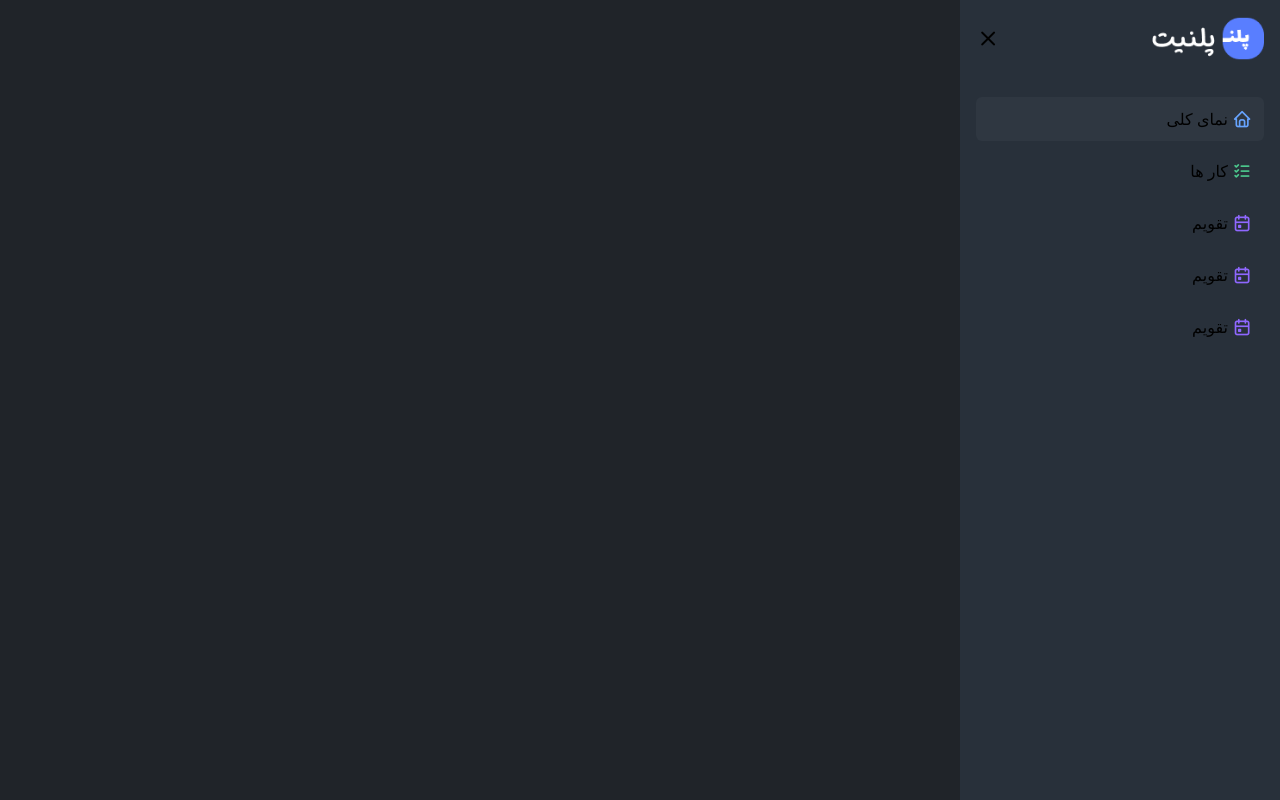
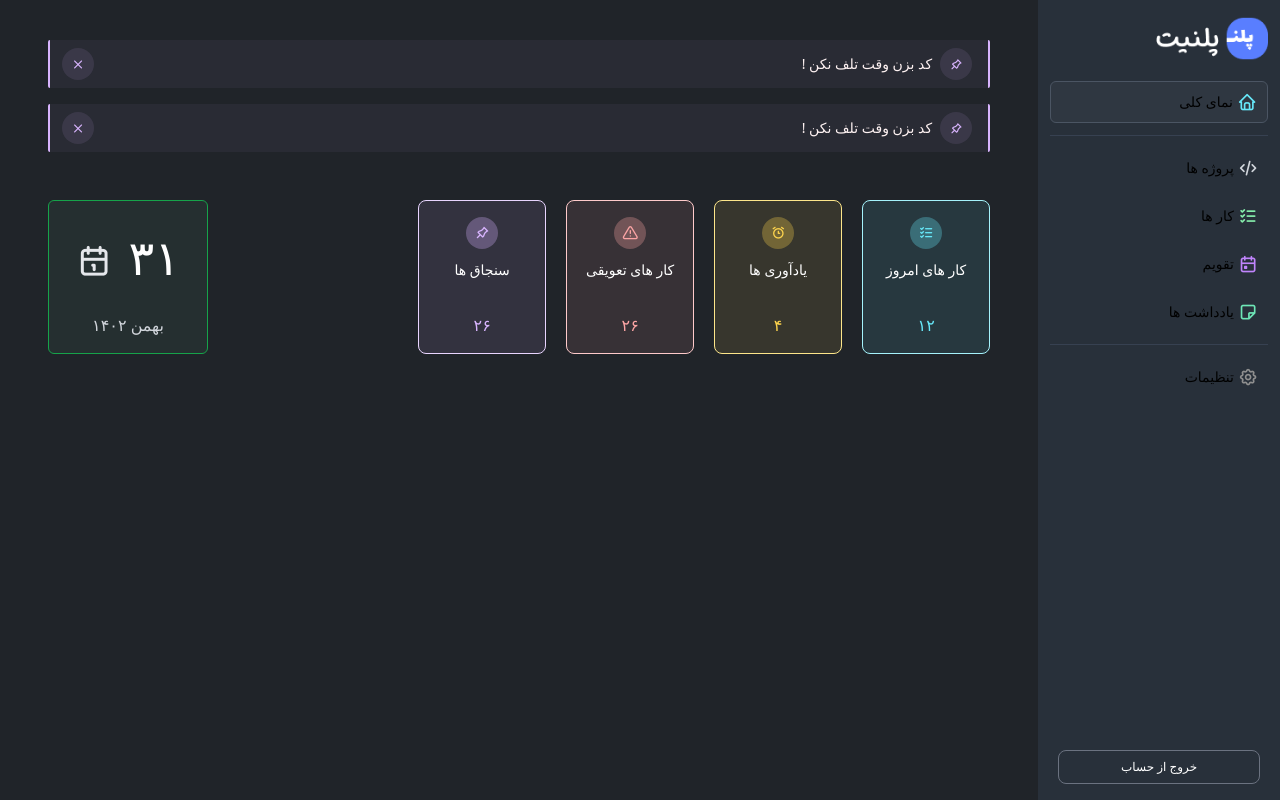
Before and after one commit to abdoki7788/Planit, a Django app: page /dashboard/ in a window 1280 px wide. Run offline with Django 4.2, Linux system fonts and the light colour scheme; the visitor is signed in with stand-in values (Sample User, id 1); some libraries are stand-ins or nearby versions.

Commit message:
overview page designed

```diff
--- a/accounts/urls.py
+++ b/accounts/urls.py
@@ -6,4 +6,5 @@ app_name = "accounts"
 urlpatterns = [
     path("register/", views.Register.as_view(), name="register"),
     path("login/", views.Login.as_view(), name="login"),
+    path("logout/", views.Logout.as_view(), name="logout"),
 ]
--- a/accounts/views.py
+++ b/accounts/views.py
@@ -1,6 +1,7 @@
 from typing import Any
 from django.shortcuts import render, redirect
 from django.views.generic import View
+from django.contrib.auth import logout
 from django.contrib.auth.views import LoginView
 from . import forms
 
@@ -25,3 +26,8 @@ class Register(View):
 
 class Login(LoginView):
     template_name = "accounts/login.html"
+
+class Logout(View):
+    def get(self, request):
+        logout(request)
+        return redirect("landing:home")
--- /dev/null
+++ b/templates/components/side-navbar.html
@@ -0,0 +1,51 @@
+{% load static %}
+<nav class="w-80 bg-[#28303A] flex flex-col py-4 px-3 justify-between">
+    <header>
+        <a href="{% url "landing:home" %}" class="w-full flex justify-between items-center mb-4">
+            <img src="{% static "logos/logo.png" %}" class="w-28">
+        </a>
+        <ul id="menu" class="flex flex-col w-full my-2">
+            <li class="my-1">
+                <a href="/" class="w-full p-1.5 bg-[#2F3741] flex items-center text-menu-item text-sm rounded-md hover:bg-[#2F3741] border border-gray-600">
+                    <i class="ti ti-home text-xl mx-1 text-cyan-300"></i>
+                    نمای کلی
+                </a>
+            </li>
+            <div class="h-[1px] w-full bg-gray-700 my-2"></div>
+            <li class="my-1">
+                <a href="/" class="w-full p-1.5 flex items-center text-menu-item text-sm rounded-md hover:bg-[#2F3741]">
+                    <i class="ti ti-code text-xl mx-1 text-gray-300 "></i>
+                    پروژه ها
+                </a>
+            </li>
+            <li class="my-1">
+                <a href="/" class="w-full p-1.5 flex items-center text-menu-item text-sm rounded-md hover:bg-[#2F3741]">
+                    <i class="ti ti-list-check text-xl mx-1 text-green-300"></i>
+                    کار ها
+                </a>
+            </li>
+            <li class="my-1">
+                <a href="/" class="w-full p-1.5 flex items-center text-menu-item text-sm rounded-md hover:bg-[#2F3741]">
+                    <i class="ti ti-calendar-event text-xl mx-1 text-purple-400"></i>
+                    تقویم
+                </a>
+            </li>
+            <li class="my-1">
+                <a href="/" class="w-full p-1.5 flex items-center text-menu-item text-sm rounded-md hover:bg-[#2F3741]">
+                    <i class="ti ti-note text-xl mx-1 text-emerald-300"></i>
+                    یادداشت ها
+                </a>
+            </li>
+            <div class="h-[1px] w-full bg-gray-700 my-2"></div>
+            <li class="my-1">
+                <a href="/" class="w-full p-1.5 flex items-center text-menu-item text-sm rounded-md hover:bg-[#2F3741]">
+                    <i class="ti ti-settings text-xl mx-1 text-[#8f8f8f]"></i>
+                    تنظیمات
+                </a>
+            </li>
+        </ul>
+    </header>
+    <footer>
+        <a href="{% url "accounts:logout" %}" class="text-white py-2 mx-2 text-center rounded-lg border border-gray-500 text-xs block cursor-pointer hover:border-gray-600 transition-all">خروج از حساب</a>
+    </footer>
+</nav>
--- a/templates/dashboard/overview.html
+++ b/templates/dashboard/overview.html
@@ -3,45 +3,84 @@
 
 {% block title %}داشبورد نمای کلی{% endblock title %}
 
-{% block body-style %}bg-[#202429] min-h-[100vh] flex{% endblock body-style %}
+{% block body-style %}bg-[#202429] min-h-[100vh] flex justify-between{% endblock body-style %}
 
 {% block body-content %}
-<nav class="w-80 bg-[#28303A] flex flex-col p-4">
-    <div class="w-full flex justify-between items-center mb-4">
-        <img src="{% static "logos/logo.png" %}" class="w-28">
-        <i class="ti ti-x text-2xl text-icon-gray cursor-pointer hover:bg-slate-700 rounded-md"></i>
-    </div>
-    <ul id="menu" class="flex flex-col w-full my-4">
-        <li class="my-1">
-            <a href="/" class="w-full p-2 bg-[#2F3741] flex items-center text-menu-item text-md rounded-md">
-                <i class="ti ti-home text-xl mx-1 text-[#67A4FF]"></i>
-                نمای کلی
-            </a>
-        </li>
-        <li class="my-1">
-            <a href="/" class="w-full p-2 flex items-center text-menu-item text-md rounded-md">
-                <i class="ti ti-list-check text-xl mx-1 text-[#4CC98D]"></i>
-                کار ها
-            </a>
-        </li>
-        <li class="my-1">
-            <a href="/" class="w-full p-2 flex items-center text-menu-item text-md rounded-md">
-                <i class="ti ti-calendar-event text-xl mx-1 text-[#8F67FF]"></i>
-                تقویم
-            </a>
-        </li>
-        <li class="my-1">
-            <a href="/" class="w-full p-2 flex items-center text-menu-item text-md rounded-md">
-                <i class="ti ti-calendar-event text-xl mx-1 text-[#8F67FF]"></i>
-                تقویم
-            </a>
-        </li>
-        <li class="my-1">
-            <a href="/" class="w-full p-2 flex items-center text-menu-item text-md rounded-md">
-                <i class="ti ti-calendar-event text-xl mx-1 text-[#8F67FF]"></i>
-                تقویم
-            </a>
-        </li>
-    </ul>
-</nav>
+{% include "components/side-navbar.html" %}
+<main class="w-full mx-12">
+    <header class="flex flex-col my-6">
+        <div class="">
+            <div class="w-full my-4 p-2 bg-purple-300 bg-opacity-5 border border-y-0 border-x-2 border-purple-300 rounded-sm text-red-50 flex items-center text-sm relative">
+                <div class="w-8 h-8 rounded-full bg-purple-300 bg-opacity-10 flex justify-center items-center text-purple-300 mx-2">
+                    <i class="ti ti-pin"></i>
+                </div>
+                کد بزن وقت تلف نکن !
+
+                <div class="w-8 h-8 rounded-full bg-purple-300 bg-opacity-10 flex justify-center items-center text-purple-300 mx-2 absolute left-1 hover:bg-opacity-20 cursor-pointer">
+                    <i class="ti ti-x"></i>
+                </div>
+            </div>
+            <div class="w-full my-4 p-2 bg-purple-300 bg-opacity-5 border border-y-0 border-x-2 border-purple-300 rounded-sm text-red-50 flex items-center text-sm relative">
+                <div class="w-8 h-8 rounded-full bg-purple-300 bg-opacity-10 flex justify-center items-center text-purple-300 mx-2">
+                    <i class="ti ti-pin"></i>
+                </div>
+                کد بزن وقت تلف نکن !
+
+                <div class="w-8 h-8 rounded-full bg-purple-300 bg-opacity-10 flex justify-center items-center text-purple-300 mx-2 absolute left-1 hover:bg-opacity-20 cursor-pointer">
+                    <i class="ti ti-x"></i>
+                </div>
+            </div>
+        </div>
+        <div class="flex justify-between mt-8">
+            <div class="flex w-full">
+                <a href="/ " class="bg-cyan-300 bg-opacity-10 font-lalezar py-4 px-2 border hover:bg-opacity-5 transition cursor-pointer border-cyan-200 min-w-[8rem] ml-5 rounded-lg flex flex-col justify-center items-center">
+                    <div>
+                        <span class="mx-auto w-8 h-8 rounded-full bg-cyan-300 bg-opacity-30 flex justify-center items-center mb-2">
+                            <i class="ti ti-list-check text-cyan-300"></i>
+                        </span>
+                        <span class="text-white text-sm my-4">کار های امروز</span>
+                    </div>
+                    <span class="text-cyan-300 mt-8">۱۲</span>
+                </a>
+
+                <a href="/ " class="bg-amber-300 bg-opacity-10 font-lalezar py-4 px-2 border hover:bg-opacity-5 transition cursor-pointer border-amber-200 min-w-[8rem] ml-5 rounded-lg flex flex-col justify-center items-center">
+                    <div>
+                        <span class="mx-auto w-8 h-8 rounded-full bg-amber-300 bg-opacity-30 flex justify-center items-center mb-2">
+                            <i class="ti ti-alarm text-amber-300"></i>
+                        </span>
+                        <span class="text-white text-sm my-4">یادآوری ها</span>
+                    </div>
+                    <span class="text-amber-300 mt-8">۴</span>
+                </a>
+
+                <a href="/ " class="bg-red-300 bg-opacity-10 font-lalezar py-4 px-2 border hover:bg-opacity-5 transition cursor-pointer border-red-200 min-w-[8rem] ml-5 rounded-lg flex flex-col justify-center items-center">
+                    <div>
+                        <span class="mx-auto w-8 h-8 rounded-full bg-red-300 bg-opacity-30 flex justify-center items-center mb-2">
+                            <i class="ti ti-alert-triangle text-red-300"></i>
+                        </span>
+                        <span class="text-white text-sm my-4">کار های تعویقی</span>
+                    </div>
+                    <span class="text-red-300 mt-8">۲۶</span>
+                </a>
+
+                <a href="/ " class="bg-purple-300 bg-opacity-10 font-lalezar py-4 px-2 border hover:bg-opacity-5 transition cursor-pointer border-purple-200 min-w-[8rem] ml-5 rounded-lg flex flex-col justify-center items-center">
+                    <div>
+                        <span class="mx-auto w-8 h-8 rounded-full bg-purple-300 bg-opacity-30 flex justify-center items-center mb-2">
+                            <i class="ti ti-pin text-purple-300"></i>
+                        </span>
+                        <span class="text-white text-sm my-4">سنجاق ها</span>
+                    </div>
+                    <span class="text-purple-300 mt-8">۲۶</span>
+                </a>
+            </div>
+            <div class="font-lalezar text-white min-w-[10rem] bg-green-300 bg-opacity-5 rounded-md border border-green-600 flex flex-col items-center">
+                <span class="text-5xl my-8">
+                    <i class="ti ti-calendar text-4xl text-gray-200 mr-1"></i>
+                    ۳۱
+                </span>
+                <p class="text-gray-300">بهمن ۱۴۰۲</p>
+            </div>
+        </div>
+    </header>
+</main>
 {% endblock body-content %}
```
